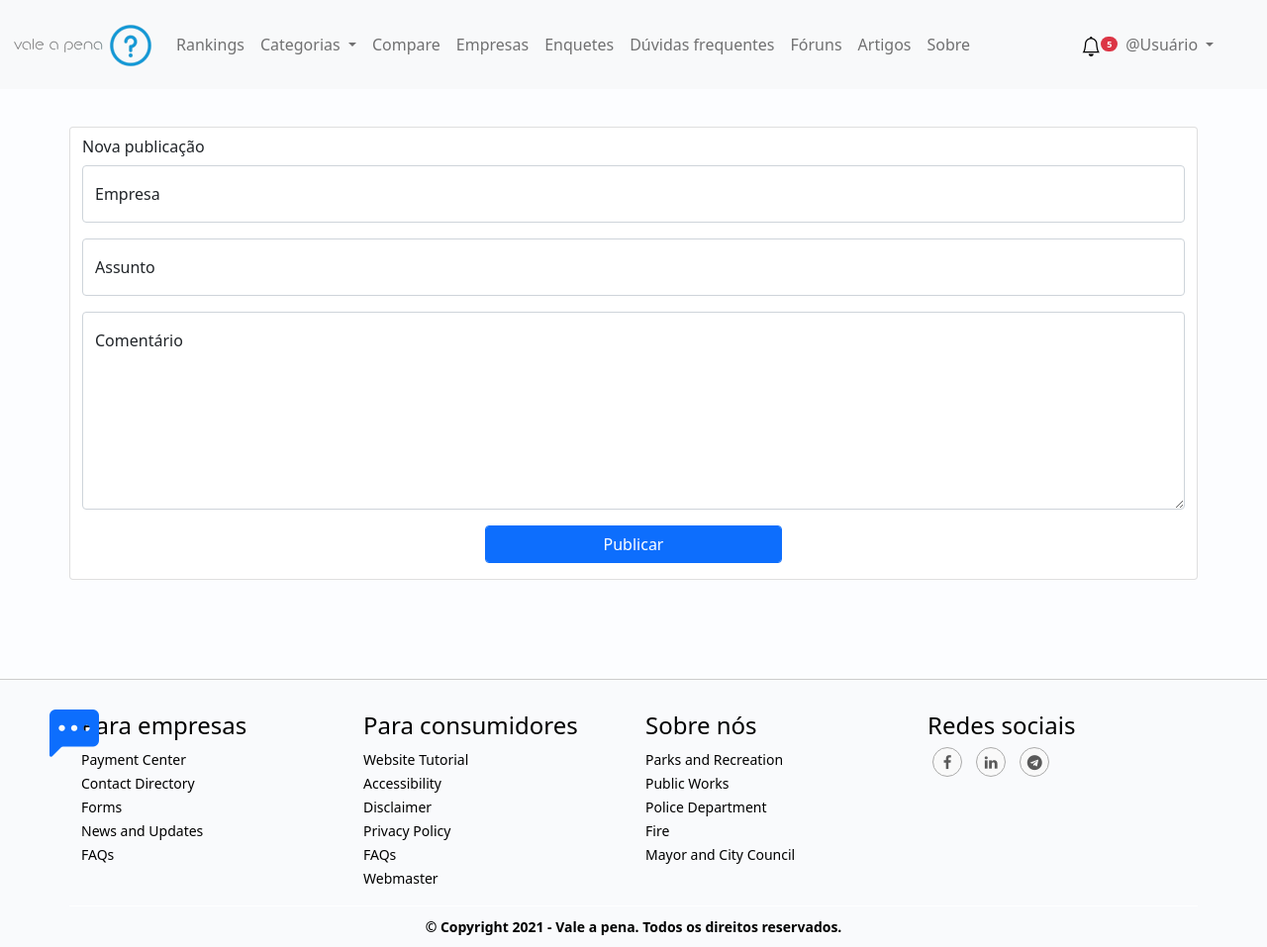
After one commit to wesleystoss/valeapena, a Django app: page /forum/publicar in a window 1280 px wide. The commit adds this page. Shown: the whole page at 99% size. Run offline with Django 3.2, Linux system fonts and the light colour scheme; some libraries are stand-ins or nearby versions.

Commit message:
FIX: Cria a pagina de publicacao

```diff
--- a/paginas/templates/paginas/empresa/avaliacoes.html
+++ b/paginas/templates/paginas/empresa/avaliacoes.html
@@ -12,7 +12,10 @@
                 <a href="avaliacoes"><button class="btn btn-outline-info btn-tipo-avaliacao">Todas</button></a>
             </div>
             <div class="container card">
-                <h6>Avaliações - <label>{{ tipo_avaliacao}}</label> </h6>
+                <h6>Avaliações - <label>{{ tipo_avaliacao}}</label></h6>
+                <div class="item_card">
+                    ...
+                </div>
             </div>
         </div>
     </div>
--- a/paginas/templates/paginas/empresa/empresa.html
+++ b/paginas/templates/paginas/empresa/comentarios.html
@@ -6,6 +6,9 @@
         {% include 'parciais/_menu_perfil.html' %}
         <div class="container card col-8">
             <h6>Comentários</h6>
+            <div class="item_card">
+                ...
+            </div>
         </div>
     </div>
 </main>
--- /dev/null
+++ b/paginas/templates/paginas/forum/publicar.html
@@ -0,0 +1,28 @@
+{%extends 'base.html'%}
+
+{%block 'conteudo'%}
+<main>
+    <div class="container card">
+        <h6>Nova publicação</h6>
+        <div class="item_card">
+            <form action="" class="text-center">
+                <div class="form-floating mb-3">
+                    <input type="text" class="form-control" id="nome_marca" required placeholder=" " value="{{ nome_marca }}">
+                    <label for="nome_marca">Empresa</label>
+                </div>
+                <div class="form-floating mb-3">
+                    <input type="text" class="form-control" id="assunto" required placeholder=" ">
+                    <label for="assunto">Assunto</label>
+                </div>
+                <div class="form-floating mb-3">
+                    <textarea class="form-control" placeholder="Leave a comment here" id="floatingTextarea2" required style="height: 200px"></textarea>
+                    <label for="floatingTextarea2">Comentário</label>
+                </div>
+                <div class="footer mb-3">
+                    <input type="submit" class="btn btn-primary form-control" value="Publicar">
+                </div>
+            </form>
+        </div>
+    </div>
+</main>
+{%endblock%}
--- a/paginas/urls.py
+++ b/paginas/urls.py
@@ -2,16 +2,29 @@ from django.urls import path
 from . import views
 
 urlpatterns = [
+
+    #Home pages
     path('', views.index, name="index"),
     path('busca/', views.busca, name="busca"),
     path('sobre/', views.sobre, name="sobre"),
     path('ranking/', views.ranking, name="ranking"),
     path('compare/', views.compare, name="compare"),
     path('empresas/', views.empresas, name="empresas"),
+
+    # Enquetes
     path('enquetes/', views.enquetes, name="enquetes"),
+
+    # FAQ - Central de ajuda
     path('faq/', views.faq, name="faq"),
+
+    #Fórum
     path('forum/', views.forum, name="forum"),
+    path('forum/publicar', views.forum_publicar, name="forum_publicar"),
+
+
+    # Artigos
     path('artigos/', views.artigos, name="artigos"),
+
     # Área do usuário
     path('usuario/', views.meus_dados, name="meus_dados"),
     path('usuario/conteudo', views.criar_conteudo, name="criar_conteudo"),
@@ -22,6 +35,6 @@ urlpatterns = [
     path('usuario/newslestter/enquetes', views.news_enquetes, name="news_enquetes"),
 
     # Visualizando a empresa
-    path('busca/empresa/', views.ver_empresa, name="ver_empresa"),
+    path('busca/empresa/comentarios', views.ver_empresa, name="ver_empresa"),
     path('busca/empresa/avaliacoes', views.ver_empresa_avaliacoes, name="ver_empresa_avaliacoes"),
 ]
--- a/paginas/views.py
+++ b/paginas/views.py
@@ -28,8 +28,15 @@ def enquetes(request):
 def faq(request):
     return render(request, 'paginas/faq.html')
 
+# Control do fórum
+
 def forum(request):
-    return render(request, 'paginas/forum.html')
+    return render(request, 'paginas/forum/index.html')
+
+def forum_publicar(request):
+    return render(request, 'paginas/forum/publicar.html',{
+        'nome_marca': request.GET.get('nome_marca','')
+    })
 
 def artigos(request):
     return render(request, 'paginas/artigos.html')
@@ -60,7 +67,7 @@ def news_enquetes(request):
 
 # Visualizando a empresa
 def ver_empresa(request):
-    return render(request, 'paginas/empresa/empresa.html')
+    return render(request, 'paginas/empresa/comentarios.html')
 
 def ver_empresa_avaliacoes(request):
     return render(request, 'paginas/empresa/avaliacoes.html', {
```
Also changed, not shown: paginas/templates/paginas/forum.html (deleted, +0 -9 lines), paginas/templates/paginas/forum/index.html (added, +15 -0 lines), templates/parciais/_menu_perfil.html (+4 -3 lines).
